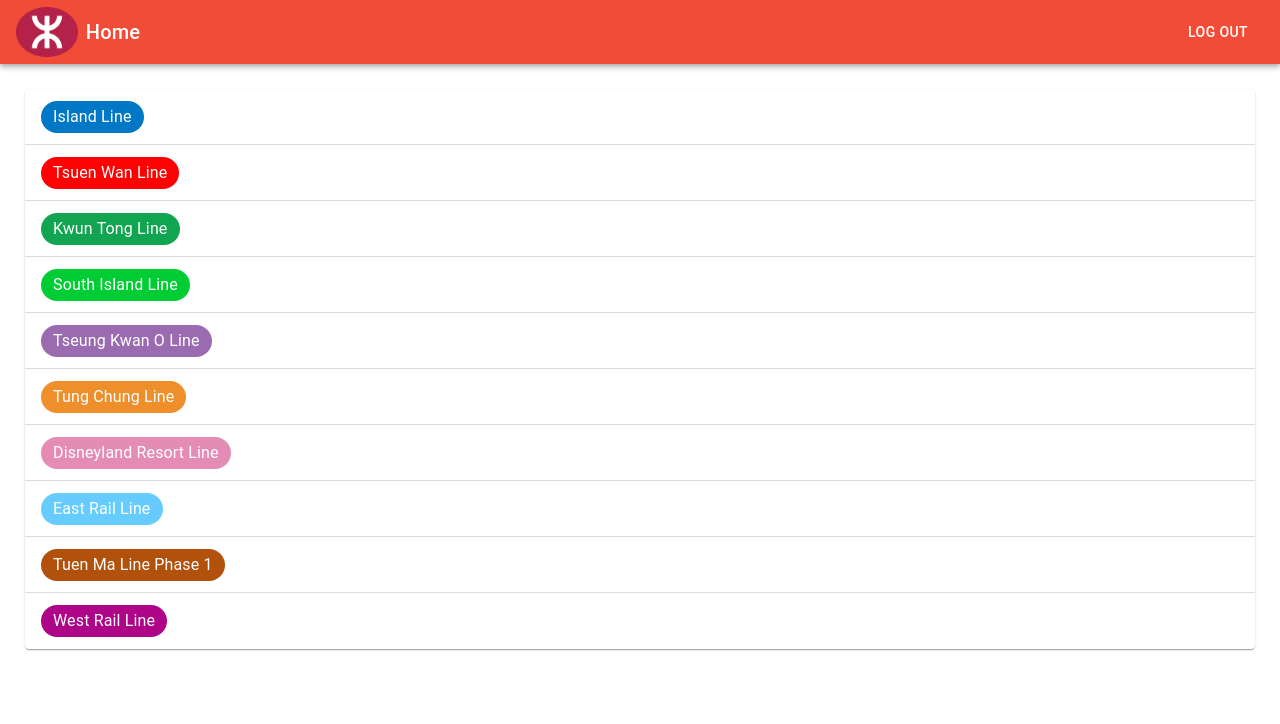
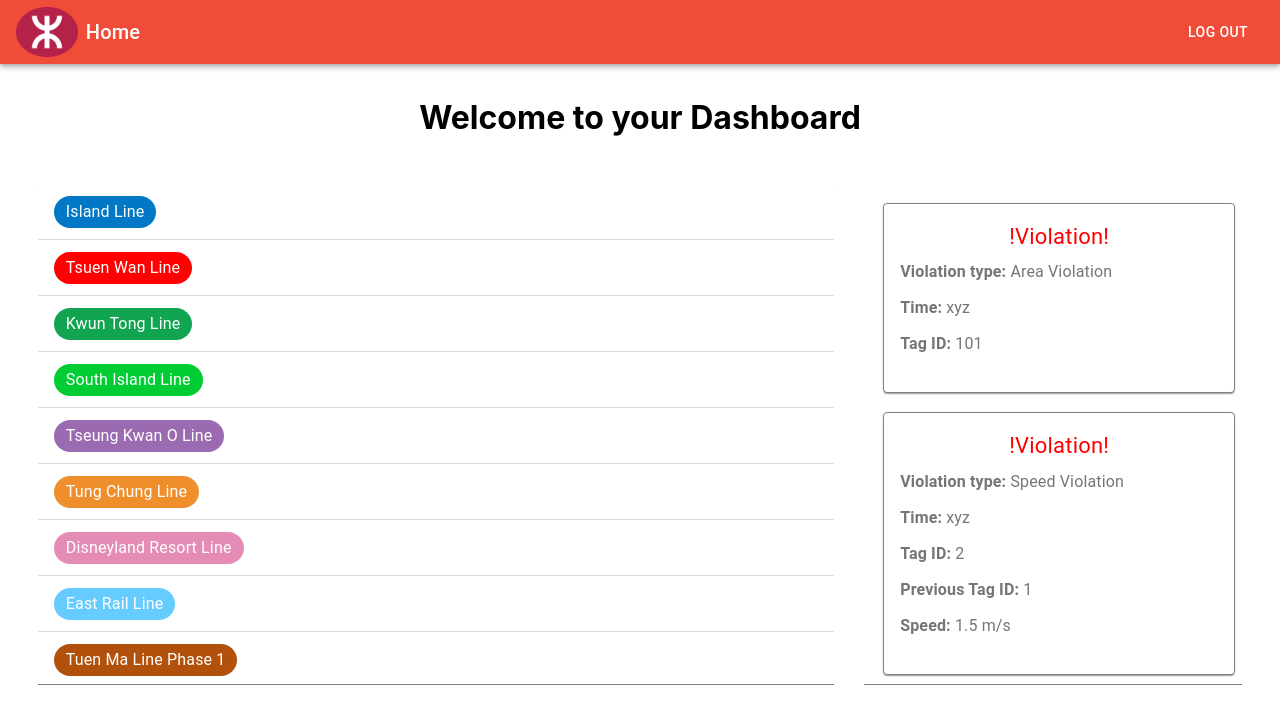
Before and after one commit to sidtiwari98/fyp-app, a React (Create React App) app in the folder dashboard/: page /home in a window 1280 px wide. Shown: the top 724 px of the page. Built offline with nearby package versions, Linux system fonts and the light colour scheme.

Commit message:
violation cards added on Frontend

```diff
--- /dev/null
+++ b/dashboard/src/components/FeedCard/FeedCard.js
@@ -0,0 +1,60 @@
+import React from 'react';
+import { makeStyles } from '@material-ui/core/styles';
+import Card from '@material-ui/core/Card';
+import CardContent from '@material-ui/core/CardContent';
+import Typography from '@material-ui/core/Typography';
+
+const useStyles = makeStyles({
+    root: {
+      width: '350px',
+      border: '1px solid grey',
+      margin: '5%'
+    },
+    bullet: {
+      display: 'inline-block',
+      margin: '0 2px',
+      transform: 'scale(0.8)',
+    },
+    title: {
+      fontSize: 22,
+      color: 'red',
+      textAlign: 'center'
+    },
+    pos: {
+      marginBottom: 12,
+    },
+  });
+
+
+export default function FeedCard(props) {
+  const classes = useStyles();
+
+  return (
+    <Card className={classes.root}>
+      <CardContent>
+        <Typography className={classes.title} color="textSecondary" gutterBottom>
+          !Violation!
+        </Typography>
+        <Typography className={classes.pos} color="textSecondary">
+          <strong>Violation type: </strong>{props.alertType}
+        </Typography>
+        <Typography className={classes.pos} color="textSecondary">
+          <strong>Time: </strong>{props.timeStamp}
+        </Typography>
+        <Typography className={classes.pos} color="textSecondary">
+          <strong>Tag ID: </strong>{props.tagID}
+        </Typography>
+        {props.alertType === 'Speed Violation' &&
+        <div>
+          <Typography className={classes.pos} color="textSecondary">
+            <strong>Previous Tag ID: </strong>{props.previoustagID}
+          </Typography>
+          <Typography className={classes.pos} color="textSecondary">
+            <strong>Speed: </strong>{props.speed} m/s
+          </Typography>
+        </div>
+        }
+      </CardContent>
+    </Card>
+  );
+}
--- a/dashboard/src/pages/HomePage/HomePage.js
+++ b/dashboard/src/pages/HomePage/HomePage.js
@@ -13,14 +13,26 @@
 import FiberManualRecordIcon from '@material-ui/icons/FiberManualRecord';
 import {mtrData} from "../../static/constants";
 import {Link} from 'react-router-dom'
+import {FeedCardData} from '../../static/constants'
+import FeedCard from '../../components/FeedCard/FeedCard';
 
 const useStyles = makeStyles((theme) => ({
     root: {
         display: 'flex',
-        alignItems: 'center',
-        justifyContent: "center",
-        flexDirection: "column",
+        flexDirection: "row",
         padding: 25
+    },
+    mainContianer: {
+        padding: '1%'
+    },
+    headingDashboard: {
+        textAlign: 'center'
+    },
+    linesDiv:{
+        width: '70%',
+        height: '500px',
+        overflow: 'scroll',
+        borderBlockEnd: '1px solid #808080',
     },
     accordion: {
         width: "100%",
@@ -29,6 +41,14 @@
         flexGrow: 1
     },
     background: {},
+    violationDiv: {
+        marginLeft: '30px',
+        height: '500px',
+        // borderLeft: '1px solid #808080',
+        borderBlockEnd: '1px solid #808080',
+        overflow: 'scroll',
+        width: '400px'
+    }
 }));
 
 export default function HomePage(props) {
@@ -36,7 +56,10 @@
 
     return (
         <DefaultLayout title="Home">
+            <div className={classes.mainContianer}>
+            <h1 className = {classes.headingDashboard}>Welcome to your Dashboard</h1>
                 <div className={classes.root}>
+                    <div className = {classes.linesDiv}>
                         {Object.keys(mtrData).map((line) => {
                             return (
                                 <Accordion className={classes.accordion}>
@@ -66,6 +89,22 @@
                             )
                         })}
                     </div>
+                        <div className = {classes.violationDiv}>
+                            {FeedCardData.map((cardData, index)=>{
+                                return(
+                                    <FeedCard
+                                    key = {index}
+                                    alertType = {cardData['isAreaViolation'] ? 'Area Violation' : 'Speed Violation'}
+                                    timeStamp = {cardData['time']}
+                                    tagID = {cardData['tagID']}
+                                    previoustagID = {!cardData['isAreaViolation'] && cardData['prevTagId']}
+                                    speed = {!cardData['isAreaViolation'] && cardData['speed']}
+                                    />
+                                )
+                            })}
+                        </div>
+                </div>
+            </div>
         </DefaultLayout>
     );
 }
--- a/dashboard/src/pages/NotFoundPage/NotFoundPage.js
+++ b/dashboard/src/pages/NotFoundPage/NotFoundPage.js
@@ -1,4 +1,5 @@
 import React from 'react';
+import FeedCard from '../../components/FeedCard/FeedCard';
 
 export default function NotFoundPage() {
   return (
--- a/dashboard/src/static/constants.js
+++ b/dashboard/src/static/constants.js
@@ -1,3 +1,11 @@
+export const FeedCardData = [
+    {tagID: 101, isAreaViolation: true, isSpeedViolation: false, time: "xyz"},
+    {tagID: 2, prevTagId: 1, isAreaViolation: false, isSpeedViolation: false, speed: 1.5, time: "xyz"},
+    {tagID: 7, prevTagId: 6, isAreaViolation: false, isSpeedViolation: false, speed: 2.5, time: "xyz"},
+    {tagID: 2, prevTagId: 1, isAreaViolation: false, isSpeedViolation: false, speed: 3.5, time: "xyz"},
+]
+
+
 export const PieChartData1Month = [
     { name: '7-Eleven', value: 2 },
     { name: 'Others', value: 8 },
@@ -184,5 +192,4 @@
             "Tuen Mun"
         ], "color": "#AE0588"
     },
-
 }
```
Lines whose indentation alone changed are shown as unchanged.
